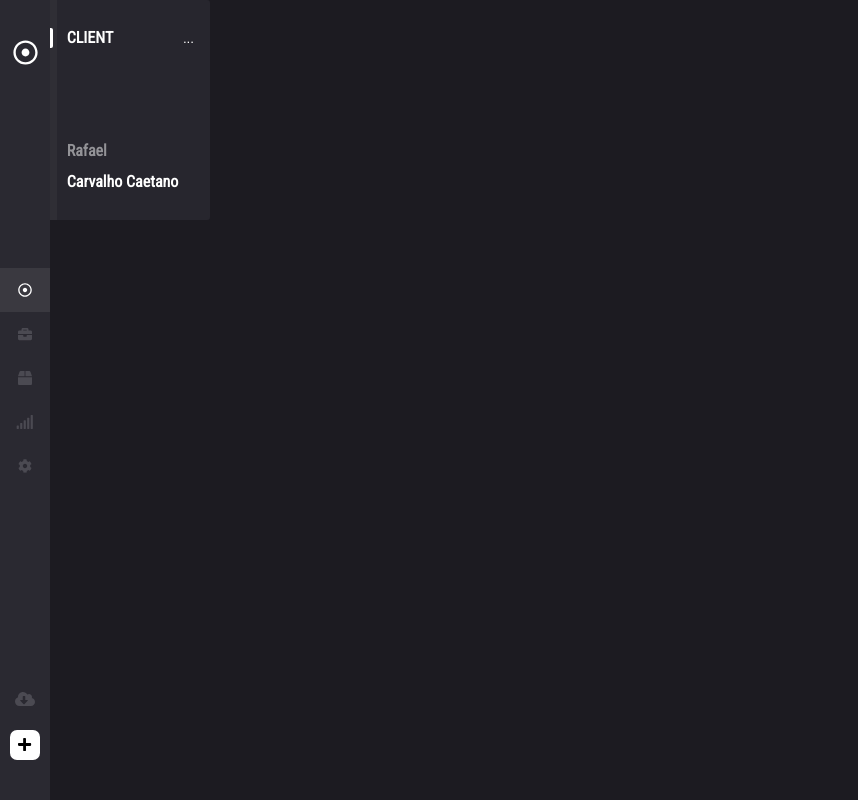
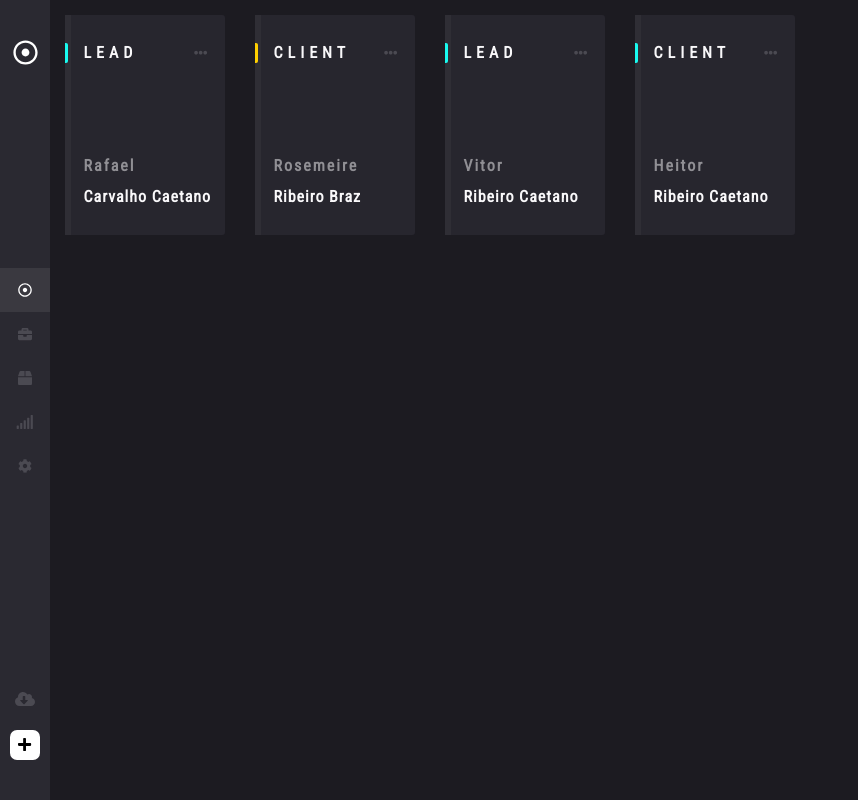
Before and after one commit to rafaelcarvalhocaetano/_customers, an Angular app: page /dashboard in a window 1280 px wide. Shown: the whole page, without its empty margins (0-858 px from the left). Built offline with nearby package versions, Linux system fonts and the light colour scheme.

Commit message:
Finished cars list

```diff
--- a/src/app/dash/dash.component.html
+++ b/src/app/dash/dash.component.html
@@ -1,3 +1,5 @@
 <div class="dash">
-  <ctm-cards></ctm-cards>
+  <div class="cards" *ngFor="let card of cards">
+    <ctm-cards [card]="card"></ctm-cards>
+  </div>
 </div>
--- a/src/app/dash/dash.component.scss
+++ b/src/app/dash/dash.component.scss
@@ -8,6 +8,11 @@ $write: #FFF;
 
 .dash {
   width: 100%;
-  height: 100%;
+  height: 100vh;
   background-color: $primary;
+  display: flex;
+  .cards {
+    display: flex;
+    margin: 15px;
+  }
 }
--- a/src/app/dash/dash.component.ts
+++ b/src/app/dash/dash.component.ts
@@ -1,15 +1,42 @@
-import { Component, OnInit } from '@angular/core';
+import { Component } from '@angular/core';
 
 @Component({
   selector: 'ctm-dash',
   templateUrl: './dash.component.html',
   styleUrls: ['./dash.component.scss']
 })
-export class DashComponent implements OnInit {
+export class DashComponent {
 
-  constructor() { }
 
-  ngOnInit() {
-  }
+  public cards = [
+    {
+      uuid: '1232kjkj399-32882730-0h231--3230',
+      color: 1,
+      typeClient: 'lead',
+      name: 'Rafael',
+      firstName: 'Carvalho Caetano'
+    },
+    {
+      uuid: '1232kjkj399-32882730-30',
+      color: 2,
+      typeClient: 'client',
+      name: 'Rosemeire',
+      firstName: 'Ribeiro Braz'
+    },
+    {
+      uuid: '4rt616g-9---9-9-9-923812321',
+      color: 1,
+      typeClient: 'lead',
+      name: 'Vitor',
+      firstName: 'Ribeiro Caetano'
+    },
+    {
+      uuid: '4rt616g-9923812321',
+      color: 1,
+      typeClient: 'client',
+      name: 'Heitor',
+      firstName: 'Ribeiro Caetano'
+    }
+  ];
 
 }
--- a/src/app/shared/components/cards/cards.component.html
+++ b/src/app/shared/components/cards/cards.component.html
@@ -1,15 +1,17 @@
 <div class="card">
   <div class="card-left">
-    <p></p>
+    <p [ngClass]="{'clr': card.color === 1}"></p>
   </div>
   <div class="card-body">
     <div class="item-menu">
-      <p>CLIENT</p>
-      <button class="btn-action">...</button>
+      <p>{{ card.typeClient.toUpperCase() }}</p>
+      <button class="btn-action">
+        <i class="fas fa-ellipsis-h"></i>
+      </button>
     </div>
     <div class="card-footer">
-      <p class="name">Rafael</p>
-      <p class="first-name">Carvalho Caetano</p>
+      <p class="name">{{ card.name }}</p>
+      <p class="first-name">{{ card.firstName }}</p>
     </div>
   </div>
 </div>
--- a/src/app/shared/components/cards/cards.component.scss
+++ b/src/app/shared/components/cards/cards.component.scss
@@ -20,8 +20,12 @@ $write: #FFF;
       margin-top: 28px;
       width: 3px;
       height: 20px;
-      background-color: #FFF;
+      background-color: rgb(255, 208, 0);
       border-radius: 0 2px 2px 0;
+      letter-spacing: 10px;
+    }
+    .clr {
+      background-color: rgb(25, 250, 239);
     }
   }
   .card-body {
@@ -29,7 +33,7 @@ $write: #FFF;
     display: flex;
     flex-direction: column;
     justify-content: space-between;
-    padding: 30px 10px;
+    padding: 30px 12px;
     .item-menu {
       display: flex;
       justify-content: space-between;
@@ -37,31 +41,35 @@ $write: #FFF;
       p {
         font-size: 16px;
         font-weight: bold;
-        color: #FFF;
+        color: $font_color;
         text-align: center;
+        letter-spacing: 5px;
       }
       .btn-action {
         border: none;
         background-color: transparent;
-        color: #FFF;
+        color: $font_color;
         cursor: pointer;
         &:focus {
           outline: none;
         }
+        color: $icon_primary;
       }
     }
     .card-footer {
       .name {
-        color: #FFF;
+        color: $font_color;
         opacity: 0.5;
         font-weight: 600;
         font-size: 16px;
+        letter-spacing: 2px;
       }
       .first-name {
         margin-top: 15px;
         font-size: 16px;
         font-weight: 600;
-        color: #FFF;
+        color: $font_color;
+        letter-spacing: 1px;
       }
     }
   }
--- a/src/app/shared/components/cards/cards.component.ts
+++ b/src/app/shared/components/cards/cards.component.ts
@@ -1,15 +1,18 @@
-import { Component, OnInit } from '@angular/core';
+import { Component, OnInit, Input } from '@angular/core';
 
 @Component({
   selector: 'ctm-cards',
   templateUrl: './cards.component.html',
   styleUrls: ['./cards.component.scss']
 })
-export class CardsComponent implements OnInit {
+export class CardsComponent {
 
-  constructor() { }
-
-  ngOnInit() {
-  }
+  @Input() card = {
+    uuid: null,
+    color: 1,
+    typeClient: null,
+    name: null,
+    firstName: null
+  };
 
 }
```
